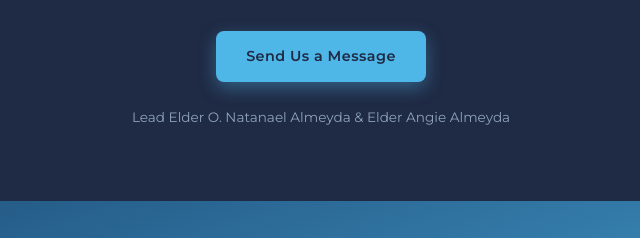
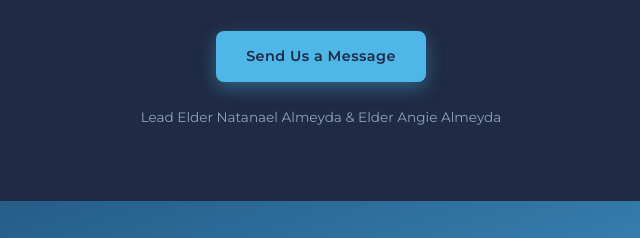
Before and after one commit to almeyda-bot/iglesia-harbor, a plain HTML site: page index.html in a window 1280 px wide. Shown: the part 2259-2497 px from the top of the page, 319-959 px from the left. Drawn offline with nearby package versions, Linux system fonts and the light colour scheme.

Commit message:
Update lead elder name in index.html

```diff
--- a/index.html
+++ b/index.html
@@ -173,7 +173,7 @@
     <div style="margin-top:34px;">
       <a class="btn btn-primary" href="mailto:info@iglesiaharbor.org?subject=Hello%20Iglesia%20Harbor">Send Us a Message</a>
     </div>
-    <p style="margin-top:24px;font-size:.85rem;color:#8ea3b8;">Lead Elder O. Natanael Almeyda &amp; Elder Angie Almeyda</p>
+    <p style="margin-top:24px;font-size:.85rem;color:#8ea3b8;">Lead Elder Natanael Almeyda &amp; Elder Angie Almeyda</p>
   </div>
 </section>
 
```
